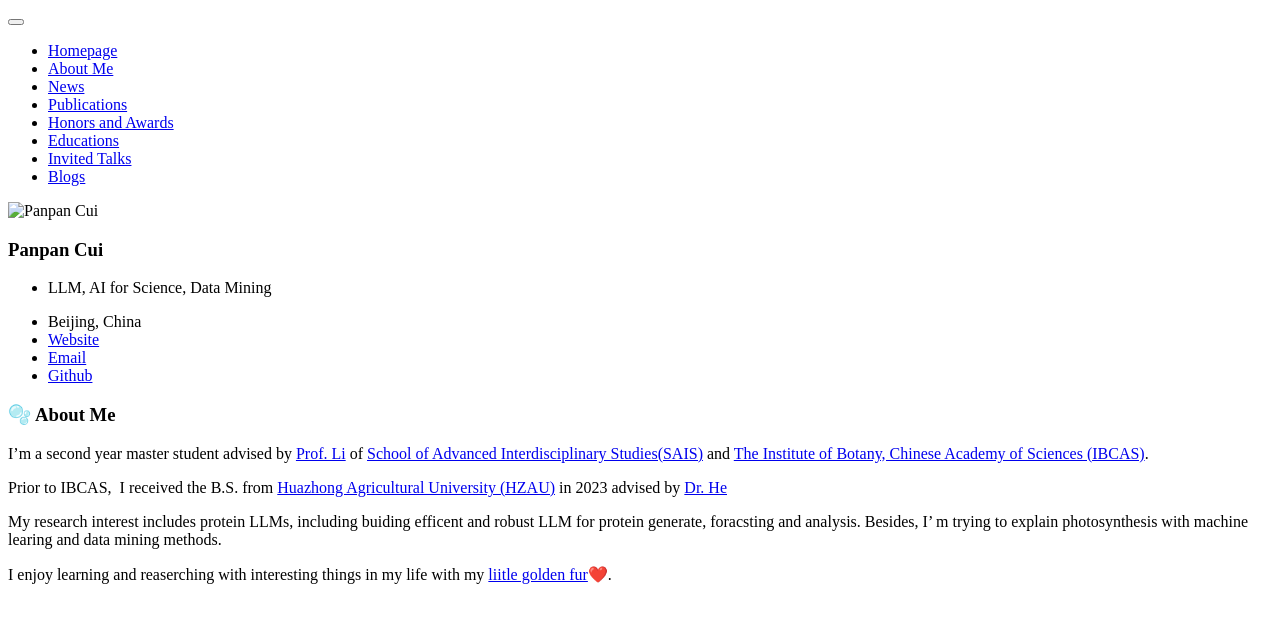
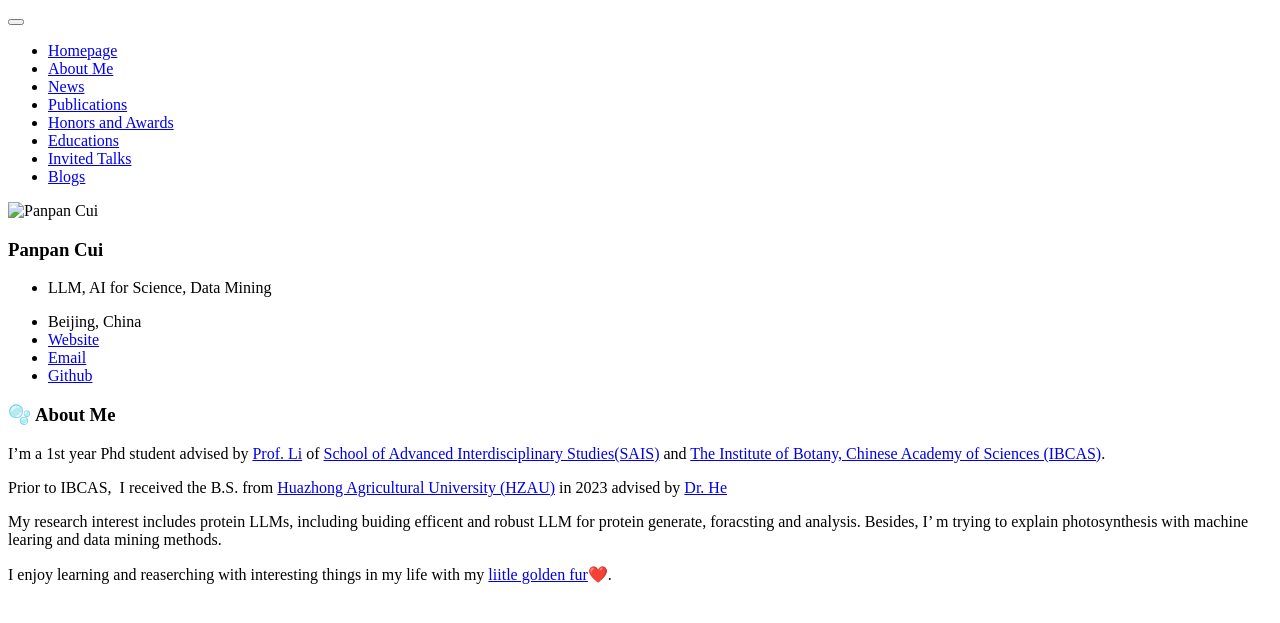
Before and after one commit to panpancui1230/panpancui1230.github.io, a Jekyll site: the page built from _pages/includes/intro.md, in a window 1280 px wide. Shown: the top 623 px of the page. Built offline with Jekyll 4.4.1, drawn with Linux system fonts in a browser that asks for light colours; our own code applies the rules of GitHub Pages for plain Markdown files.

Commit message:
Update intro.md

```diff
--- a/_pages/includes/intro.md
+++ b/_pages/includes/intro.md
@@ -1,6 +1,6 @@
 # 🫧 About Me
 
-I’m a second year master student advised by [Prof. Li](https://ib.cas.cn/sourcedb/cn/expert/202312/t20231213_6912346.html) of [School of Advanced Interdisciplinary Studies(SAIS)](https://sais.ucas.ac.cn/index.php/zh/) and [The Institute of Botany, Chinese Academy of Sciences (IBCAS)](https://www.ibcas.ac.cn/).
+I’m a 1st year Phd student advised by [Prof. Li](https://ib.cas.cn/sourcedb/cn/expert/202312/t20231213_6912346.html) of [School of Advanced Interdisciplinary Studies(SAIS)](https://sais.ucas.ac.cn/index.php/zh/) and [The Institute of Botany, Chinese Academy of Sciences (IBCAS)](https://www.ibcas.ac.cn/).
 
 Prior to IBCAS, I received the B.S. from [Huazhong Agricultural University (HZAU)](https://www.hzau.edu.cn/) in 2023 advised by [Dr. He](https://faculty.hzau.edu.cn/heyanhong/zh_CN/yjgk/107227/list/index.htm)
 
```
